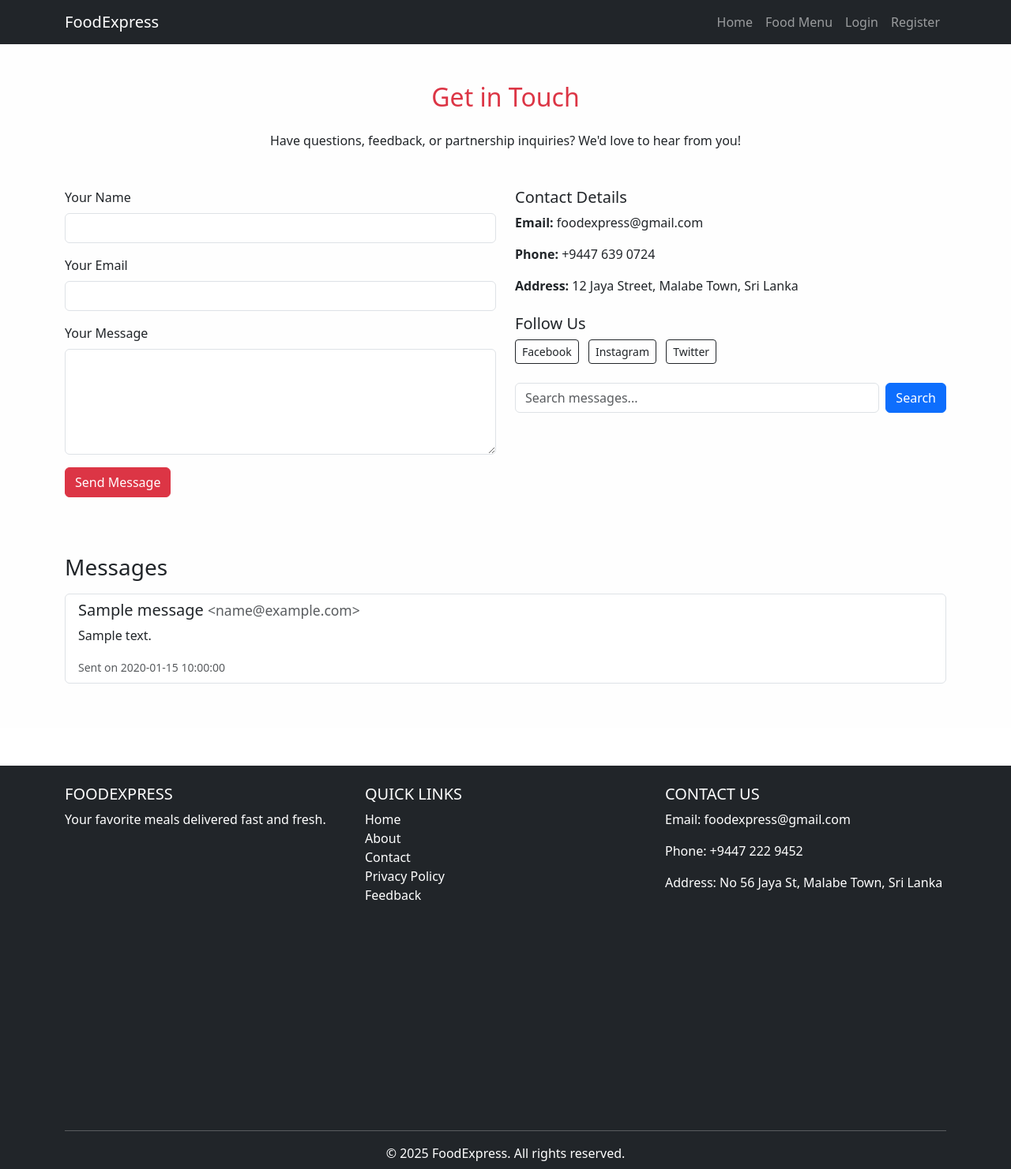
After one commit to sathirapramudith123/Food-Delivery-Web-Site, a PHP site: page /contactlist.php in a window 1280 px wide. The commit adds this page. Shown: the whole page at 79% size. Run offline with PHP 8.4, Linux system fonts and the light colour scheme; tables that the repository leaves empty or names only in its code hold one stand-in row (values such as "Sample post"); a map, chart or similar area stays blank; grey boxes are pictures that could not be loaded.

Commit message:
contact list feedback list ret review and search

```diff
--- a/index/admindashboard.php
+++ b/index/admindashboard.php
@@ -12,9 +12,9 @@
     <a href="userstatus.php">Users</a>
     <a href="order.php">Order</a>
     <a href="foodmenu.php">Products</a>
+    <a href="feedbacklist.php">Feedback</a>
+    <a href="contactlist.php">Contact Meassage</a>
     <a href="logout.php">Logout</a>
-    <a href="feedback.php">Feedback</a>
-    <a href="contact.php">Contact Meassage</a>
   </div>
 
   <div class="main-content">
--- a/index/contact.php
+++ b/index/contact.php
@@ -35,7 +35,7 @@ if ($_SERVER["REQUEST_METHOD"] == "POST") {
 </head>
 <body>
 
-<?php include("../index/navbar.php"); ?>
+<?php include("../index/header.php"); ?>
 
 <section class="contact-section py-5">
   <div class="container">
--- /dev/null
+++ b/index/contactlist.php
@@ -0,0 +1,153 @@
+<?php
+include 'database.php'; // Adjust path to your DB connection
+
+$success = '';
+$error = '';
+
+// Handle form submission to save contact message
+if ($_SERVER["REQUEST_METHOD"] == "POST") {
+    $name = trim($_POST['name'] ?? '');
+    $email = trim($_POST['email'] ?? '');
+    $message = trim($_POST['message'] ?? '');
+
+    if ($name && $email && $message) {
+        $stmt = $conn->prepare("INSERT INTO contact_messages (name, email, message) VALUES (?, ?, ?)");
+        $stmt->bind_param("sss", $name, $email, $message);
+        if ($stmt->execute()) {
+            $success = "Thank you for contacting us!";
+            // Clear POST data so form is empty after submission
+            $_POST = [];
+        } else {
+            $error = "Error saving message. Please try again.";
+        }
+        $stmt->close();
+    } else {
+        $error = "All fields are required.";
+    }
+}
+
+// Handle search input
+$searchTerm = trim($_GET['search'] ?? '');
+
+// Fetch messages (filtered by search if applicable)
+$messages = [];
+if ($searchTerm !== '') {
+    $likeTerm = "%$searchTerm%";
+    $stmt = $conn->prepare("SELECT * FROM contact_messages WHERE name LIKE ? OR email LIKE ? OR message LIKE ? ORDER BY created_at DESC");
+    $stmt->bind_param("sss", $likeTerm, $likeTerm, $likeTerm);
+    $stmt->execute();
+    $result = $stmt->get_result();
+    $messages = $result->fetch_all(MYSQLI_ASSOC);
+    $stmt->close();
+} else {
+    $result = $conn->query("SELECT * FROM contact_messages ORDER BY created_at DESC");
+    if ($result) {
+        $messages = $result->fetch_all(MYSQLI_ASSOC);
+    }
+}
+?>
+
+<!DOCTYPE html>
+<html lang="en">
+<head>
+  <meta charset="UTF-8" />
+  <meta name="viewport" content="width=device-width, initial-scale=1" />
+  <title>Contact Us - FoodExpress</title>
+  <link href="https://cdn.jsdelivr.net/npm/bootstrap@5.3.0/dist/css/bootstrap.min.css" rel="stylesheet" />
+  <link rel="stylesheet" href="../style/contact.css" />
+</head>
+<body>
+
+<?php include("../index/header.php"); ?>
+
+<section class="contact-section py-5">
+  <div class="container">
+    <h2 class="text-center mb-4">Get in Touch</h2>
+    <p class="text-center mb-5">Have questions, feedback, or partnership inquiries? We'd love to hear from you!</p>
+
+    <?php if ($success): ?>
+      <div class="alert alert-success text-center"><?= htmlspecialchars($success) ?></div>
+    <?php elseif ($error): ?>
+      <div class="alert alert-danger text-center"><?= htmlspecialchars($error) ?></div>
+    <?php endif; ?>
+
+    <div class="row">
+      <!-- Contact Form -->
+      <div class="col-md-6 mb-4">
+        <form method="POST" action="<?= htmlspecialchars($_SERVER['PHP_SELF']) ?>">
+          <div class="mb-3">
+            <label for="name" class="form-label">Your Name</label>
+            <input type="text" class="form-control" id="name" name="name" required value="<?= htmlspecialchars($_POST['name'] ?? '') ?>">
+          </div>
+          <div class="mb-3">
+            <label for="email" class="form-label">Your Email</label>
+            <input type="email" class="form-control" id="email" name="email" required value="<?= htmlspecialchars($_POST['email'] ?? '') ?>">
+          </div>
+          <div class="mb-3">
+            <label for="message" class="form-label">Your Message</label>
+            <textarea class="form-control" id="message" name="message" rows="5" required><?= htmlspecialchars($_POST['message'] ?? '') ?></textarea>
+          </div>
+          <button type="submit" class="btn btn-danger">Send Message</button>
+        </form>
+      </div>
+
+      <!-- Contact Details and Search -->
+      <div class="col-md-6">
+        <h5>Contact Details</h5>
+        <p><strong>Email:</strong> foodexpress@gmail.com</p>
+        <p><strong>Phone:</strong> +9447 639 0724</p>
+        <p><strong>Address:</strong> 12 Jaya Street, Malabe Town, Sri Lanka</p>
+
+        <h5 class="mt-4">Follow Us</h5>
+        <a href="#" class="btn btn-outline-dark btn-sm me-2">Facebook</a>
+        <a href="#" class="btn btn-outline-dark btn-sm me-2">Instagram</a>
+        <a href="#" class="btn btn-outline-dark btn-sm">Twitter</a>
+
+        <!-- Search form for messages -->
+        <form method="GET" class="mt-4 d-flex" role="search">
+          <input
+            class="form-control me-2"
+            type="search"
+            name="search"
+            placeholder="Search messages..."
+            aria-label="Search"
+            value="<?= htmlspecialchars($searchTerm) ?>"
+          >
+          <button class="btn btn-primary" type="submit">Search</button>
+          <?php if ($searchTerm !== ''): ?>
+            <a href="<?= $_SERVER['PHP_SELF'] ?>" class="btn btn-secondary ms-2">Clear</a>
+          <?php endif; ?>
+        </form>
+      </div>
+    </div>
+
+    <!-- Display Messages -->
+    <div class="mt-5">
+      <h3 class="mb-3">Messages <?= $searchTerm ? "(filtered by '" . htmlspecialchars($searchTerm) . "')" : "" ?></h3>
+
+      <?php if (empty($messages)): ?>
+        <p>No messages found.</p>
+      <?php else: ?>
+        <div class="list-group">
+          <?php foreach ($messages as $msg): ?>
+            <div class="list-group-item mb-2">
+              <h5><?= htmlspecialchars($msg['name']) ?> <small class="text-muted">&lt;<?= htmlspecialchars($msg['email']) ?>&gt;</small></h5>
+              <p><?= nl2br(htmlspecialchars($msg['message'])) ?></p>
+              <small class="text-muted">Sent on <?= htmlspecialchars($msg['created_at']) ?></small>
+            </div>
+          <?php endforeach; ?>
+        </div>
+      <?php endif; ?>
+    </div>
+  </div>
+</section>
+
+<?php include("../index/footer.php"); ?>
+
+<script src="https://cdn.jsdelivr.net/npm/bootstrap@5.3.0/dist/js/bootstrap.bundle.min.js"></script>
+</body>
+</html>
+
+<?php
+$conn->close();
+?>
```
Also changed, not shown: index/feedbacklist.php (renamed from index/feedback.php, +32 -4 lines).
